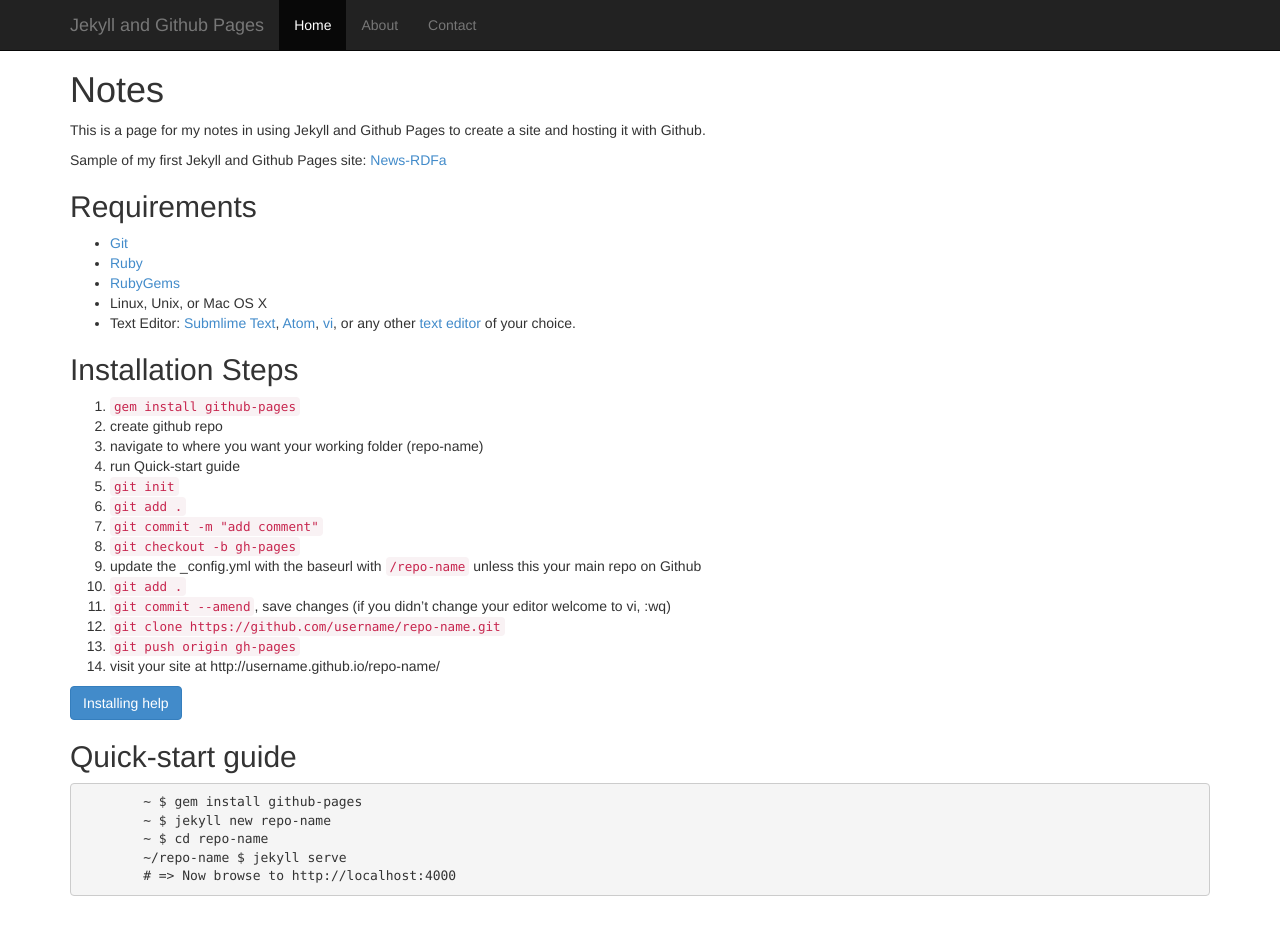
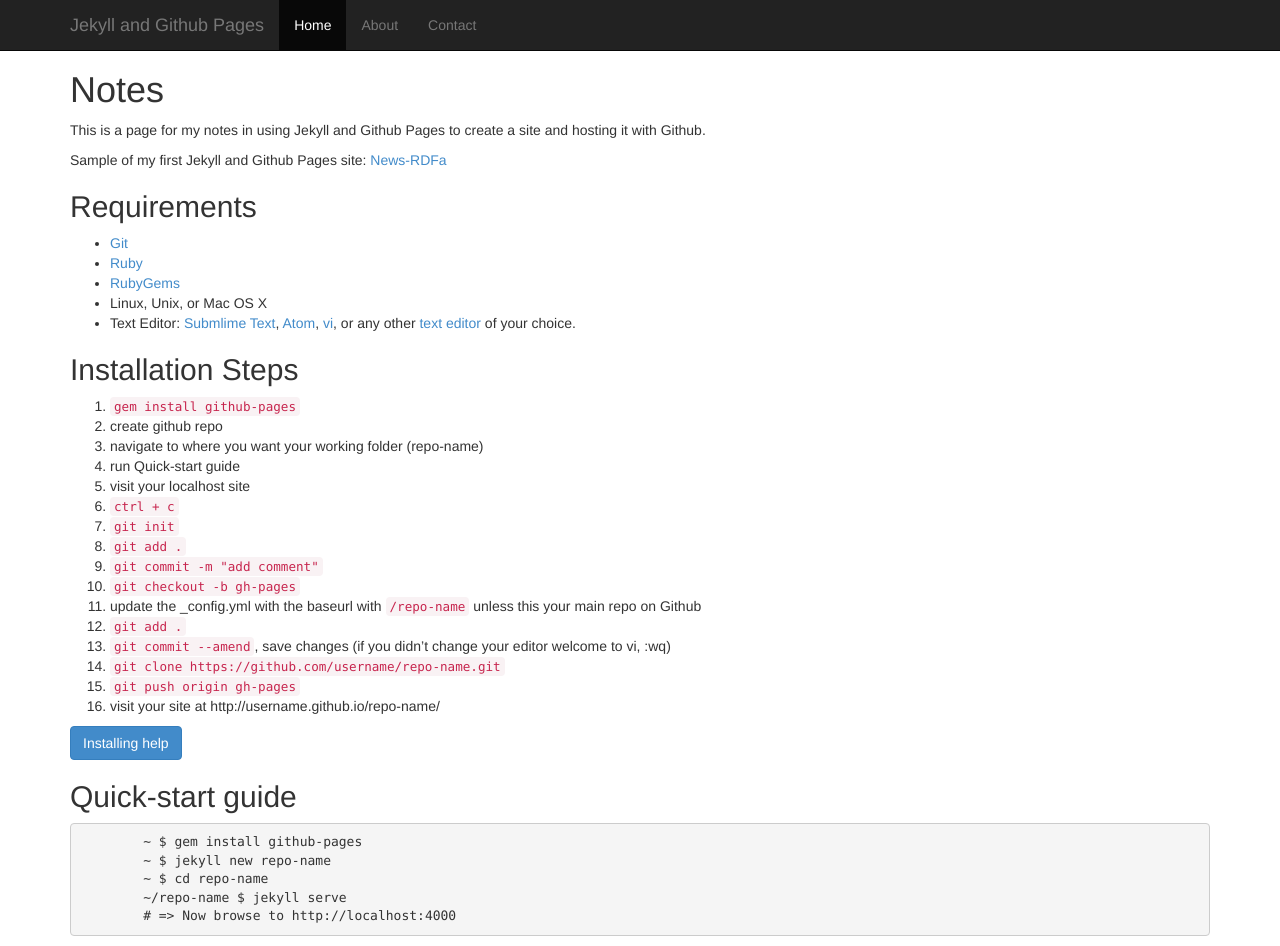
Before and after one commit to shawnthompson/jekyll-presentation, a Jekyll site: the page built from _posts/2014-07-29-notes.md, in a window 1280 px wide and 946 px high. Built offline with Jekyll 4.4.1, drawn with Linux system fonts in a browser that asks for light colours; Markdown is read by kramdown in place of the engine named in the settings.

Commit message:
more updates

```diff
--- a/_posts/2014-07-29-notes.md
+++ b/_posts/2014-07-29-notes.md
@@ -20,16 +20,18 @@ Sample of my first Jekyll and Github Pages site: [News-RDFa](https://github.com/
 2. create github repo
 3. navigate to where you want your working folder (repo-name)
 4. run Quick-start guide
-5. `git init`
-6. `git add .`
-7. `git commit -m "add comment"`
-8. `git checkout -b gh-pages`
-9. update the _config.yml with the baseurl with `/repo-name` unless this your main repo on Github
-10. `git add .`
-11. `git commit --amend`, save changes (if you didn't change your editor welcome to vi, :wq)
-12. `git clone https://github.com/username/repo-name.git`
-13. `git push origin gh-pages`
-14. visit your site at http://username.github.io/repo-name/
+5. visit your localhost site
+6. `ctrl + c`
+7. `git init`
+8. `git add .`
+9. `git commit -m "add comment"`
+10. `git checkout -b gh-pages`
+11. update the _config.yml with the baseurl with `/repo-name` unless this your main repo on Github
+12. `git add .`
+13. `git commit --amend`, save changes (if you didn't change your editor welcome to vi, :wq)
+14. `git clone https://github.com/username/repo-name.git`
+15. `git push origin gh-pages`
+16. visit your site at http://username.github.io/repo-name/
 
 <!-- Button trigger modal -->
 <button class="btn btn-primary" data-toggle="modal" data-target="#myModal">
```
